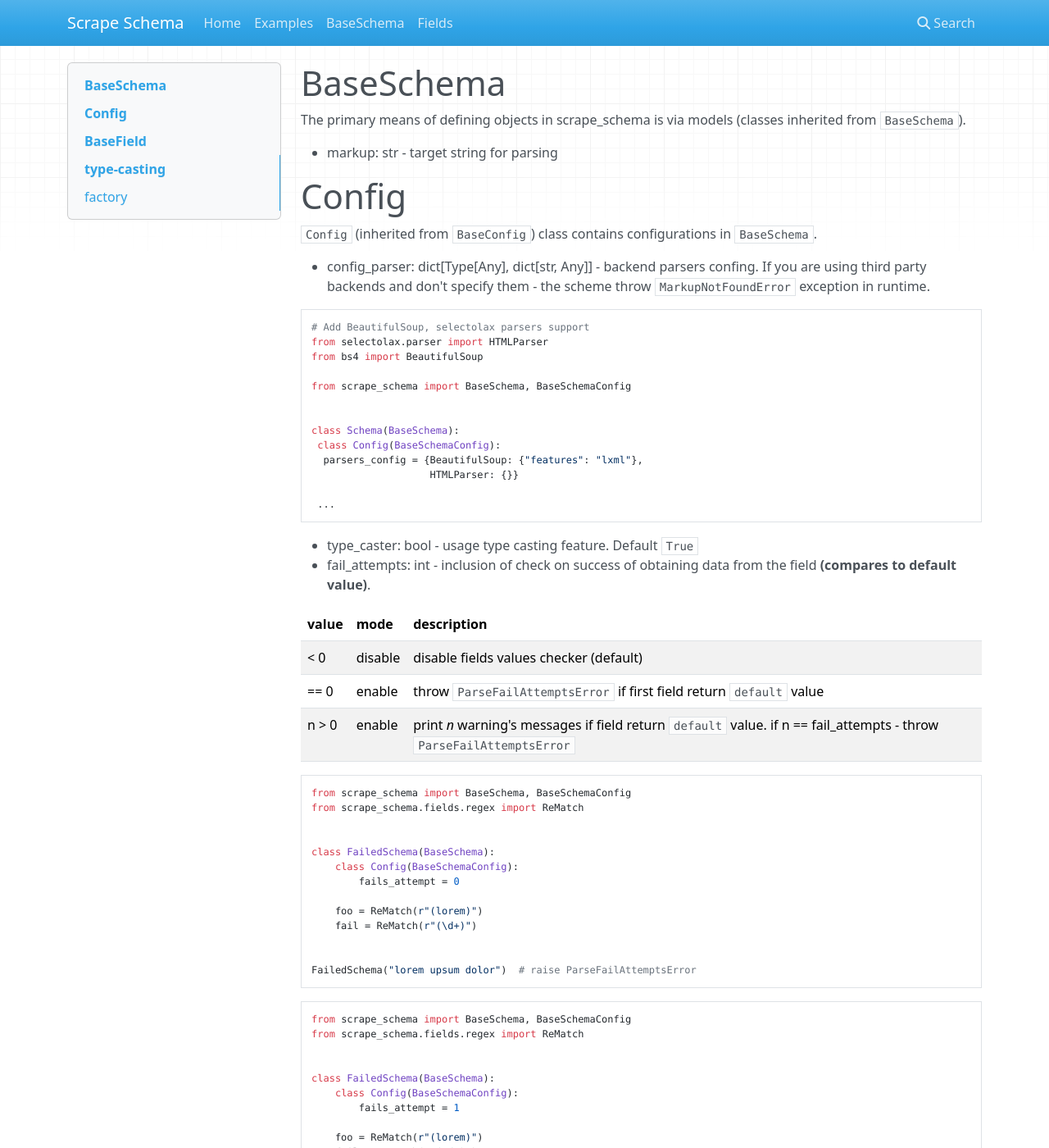
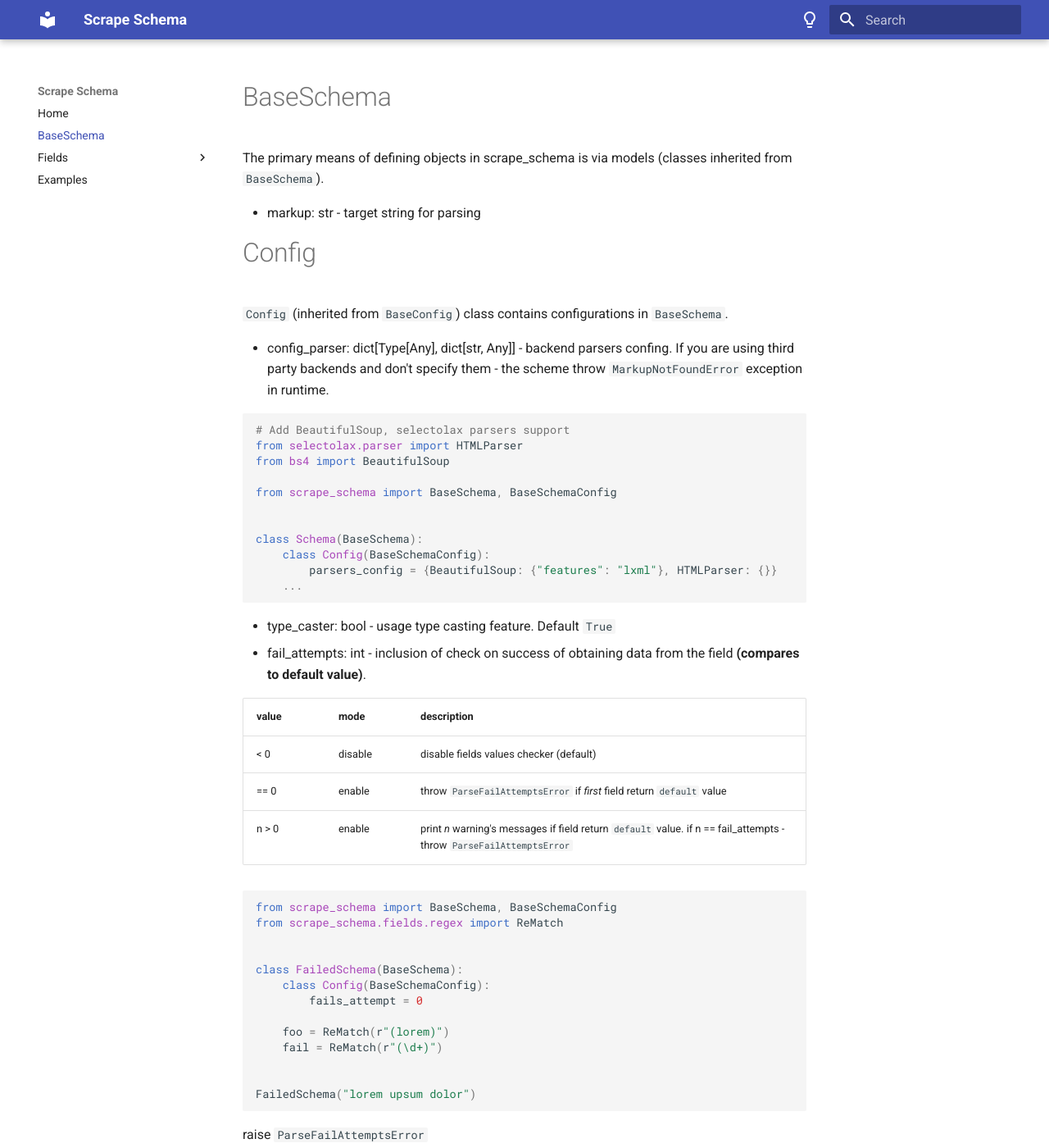
Before and after one commit to vypivshiy/scrape-schema, an MkDocs documentation site: the page built from docs/fields/schema.md, in a window 1280 px wide and 1400 px high. Shown: the whole window at 82% size. Built offline with MkDocs 1.6.1 and Material for MkDocs 9.7.7, drawn with Linux system fonts in a browser that asks for light colours; nearby versions of some CDN libraries; some of the changed text lies outside the part shown.

Commit message:
update doc, change mkdocs to mkdocs-material

````diff
--- a/docs/fields/schema.md
+++ b/docs/fields/schema.md
@@ -32,7 +30,7 @@ class Schema(BaseSchema):
 | value | mode    | description                                                                                                          |
 |-------|---------|----------------------------------------------------------------------------------------------------------------------|
 | < 0   | disable | disable fields values checker (default)                                                                              |
-| == 0  | enable  | throw `ParseFailAttemptsError` if first field return `default` value                                                 |
+| == 0  | enable  | throw `ParseFailAttemptsError` if _first_ field return `default` value                                               |
 | n > 0 | enable  | print *n* warning's messages if field return `default` value. if n == fail_attempts - throw `ParseFailAttemptsError` |
 
 ```python
@@ -48,9 +46,10 @@ class FailedSchema(BaseSchema):
     fail = ReMatch(r"(\d+)")
 
 
-FailedSchema("lorem upsum dolor")  # raise ParseFailAttemptsError
+FailedSchema("lorem upsum dolor")
 ```
-
+raise `ParseFailAttemptsError`
+_____
 ```python
 from scrape_schema import BaseSchema, BaseSchemaConfig
 from scrape_schema.fields.regex import ReMatch
@@ -64,9 +63,10 @@ class FailedSchema(BaseSchema):
     fail = ReMatch(r"(\d+)")
 
 
-FailedSchema("lorem upsum dolor")  # print warning message
+FailedSchema("lorem upsum dolor")
 ```
-
+print warning message
+____
 ```python
 from scrape_schema import BaseSchema, BaseSchemaConfig
 from scrape_schema.fields.regex import ReMatch
@@ -81,9 +81,10 @@ class FailedSchema(BaseSchema):
     fail_2 = ReMatch(r"(\d+)")
 
 
-FailedSchema("lorem upsum dolor")  # print warning message, and raise ParseFailAttemptsError
+FailedSchema("lorem upsum dolor")
 ```
-
+print warning message, and raise `ParseFailAttemptsError`
+___
 # BaseField
 
 The base class of the field for interacting with the `BaseSchema`
--- a/mkdocs.yml
+++ b/mkdocs.yml
@@ -1,8 +1,37 @@
 site_name: Scrape Schema
-site_description: A lightweight library for converting any text (xml, html, plain text, stdout, etc) to python datatypes
+site_description: Converting any text (xml, html, plain text, stdout, etc) to python datatypes
 strict: true
+theme:
+  name: material
+  palette:
+    - media: "(prefers-color-scheme: light)"
+      scheme: default
+      primary: dark blue
+      accent: dark blue
+      toggle:
+        icon: material/lightbulb-outline
+        name: "Switch to dark mode"
+    - media: "(prefers-color-scheme: dark)"
+      scheme: slate
+      primary: dark blue
+      accent: dark blue
+      toggle:
+        icon: material/lightbulb
+        name: "Switch to light mode"
+
+
+markdown_extensions:
+  - pymdownx.highlight:
+      anchor_linenums: true
+  - pymdownx.superfences
+
 nav:
   - Home: index.md
+  - BaseSchema: fields/schema.md
+  - Fields:
+      - regex: fields/regex.md
+      - nested: fields/nested.md
+      - soup: fields/soup.md
+      - slax: fields/slax.md
+      - custom: fields/custom.md
   - Examples: examples.md
-  - BaseSchema: base_schema.md
-  - Fields: fields.md
````
Also changed, not shown: other parts of docs/fields/schema.md (+3 -5 lines), README.md (+1 -1 lines), docs/examples.md (+3 -1 lines), docs/fields/soup.md (+7 -3 lines), docs/index.md (+2 -8 lines).
